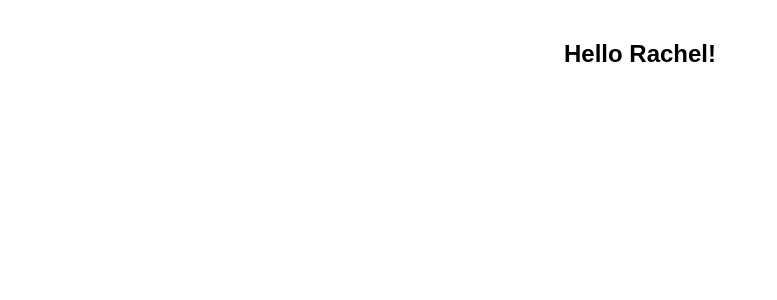
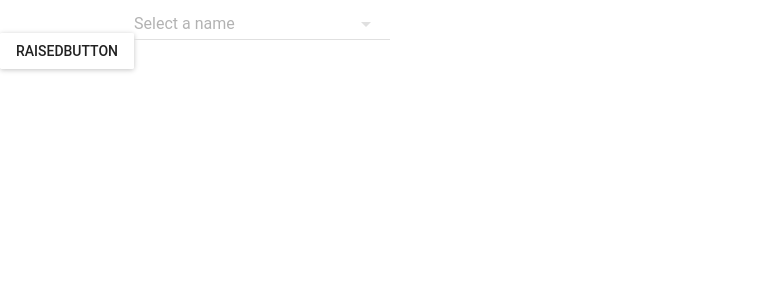
Before and after one commit to rachelrondon/GloComm, a React (Create React App) app: page / in a window 1280 px wide. Shown: the top 300 px of the page, without its empty margins (0-777 px from the left). Built offline with nearby package versions, Linux system fonts and the light colour scheme.

Commit message:
add select-field

```diff
--- a/package.json
+++ b/package.json
@@ -5,6 +5,8 @@
   "dependencies": {
     "react": "^15.6.1",
     "react-dom": "^15.6.1",
+    "react-history": "^0.18.2",
+    "react-router": "^4.1.1",
     "react-scripts": "1.0.10"
   },
   "scripts": {
--- a/src/App.js
+++ b/src/App.js
@@ -1,19 +1,20 @@
 import React, { Component } from 'react';
+import ReactDOM from 'react-dom';
+import MuiThemeProvider from 'material-ui/styles/MuiThemeProvider';
+import MyAwesomeReactComponent from './MyAwesomeReactComponent';
+import SelectFieldComponent from './SelectFieldComponent';
+import MenuItem from 'material-ui/MenuItem';
+
 import logo from './logo.svg';
 import './App.css';
 
-class App extends Component {
-  render() {
-    return (
-      <div className="App">
-        <div className="App-header">
-          <h2>Hello Rachel!</h2>
-        </div>
-        <p className="App-intro">
-        </p>
-      </div>
-    );
-  }
-}
+const App = () => (
+  <MuiThemeProvider>
+    <div>
+      <MyAwesomeReactComponent />
+      <SelectFieldComponent />
+    </div>
+  </MuiThemeProvider>
+);
 
 export default App;
--- /dev/null
+++ b/src/MyAwesomeReactComponent.js
@@ -0,0 +1,8 @@
+import React from 'react';
+import RaisedButton from 'material-ui/RaisedButton';
+
+const MyAwesomeReactComponent = () => (
+  <RaisedButton label="RaisedButton" />
+);
+
+export default MyAwesomeReactComponent;
--- /dev/null
+++ b/src/SelectFieldComponent.js
@@ -0,0 +1,50 @@
+import React, {Component} from 'react';
+import SelectField from 'material-ui/SelectField';
+import MenuItem from 'material-ui/MenuItem';
+
+const names = [
+  'Rachel',
+  'Sarah',
+  'Rebecca'
+]
+
+const styles = {
+  customWidth: {
+    // width: 250,
+  },
+};
+
+
+export default class SelectFieldComponent extends Component{
+  state = {
+    values: [],
+  };
+
+  handleChange = (event, index, values) => this.setState({values});
+
+  menuItems(values) {
+    return names.map((name) => (
+      <MenuItem
+        key={name}
+        insetChildren={true}
+        checked={values && values.indexOf(name) > -1}
+        value={name}
+        primaryText={name}
+      />
+    ));
+  }
+
+  render() {
+    const {values} = this.state;
+    return(
+      <SelectField
+        multiple={true}
+        hintText="Select a name"
+        value={values}
+        onChange={this.handleChange}
+      >
+        {this.menuItems(values)}
+      </SelectField>
+    );
+  }
+}
```
